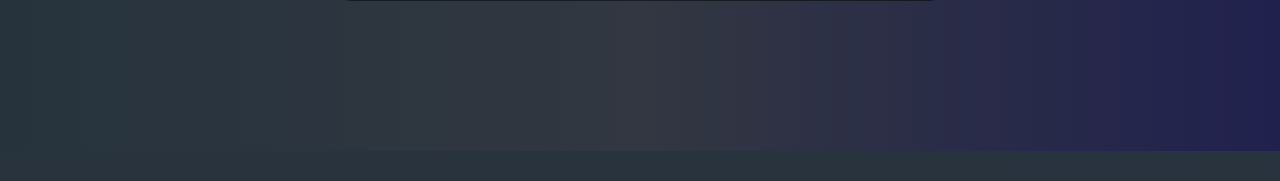
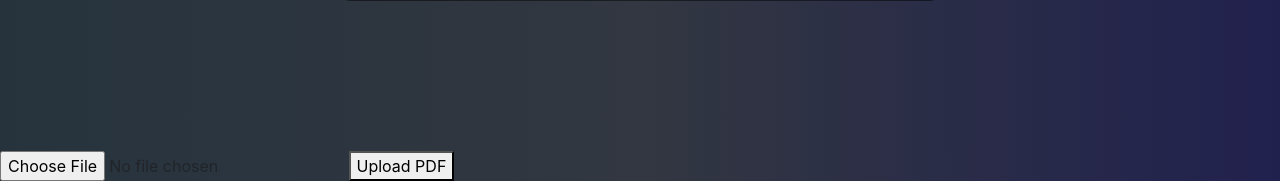
Before and after one commit to Akcthecoder200/Medical-Chatbot, a Flask app: page / in a window 1280 px wide. Shown: the part 649-830 px from the top of the page. Before the commit the page ends 800 px from the top, so only its background shows below. Run offline with Flask 3, Linux system fonts and the light colour scheme; some libraries are stand-ins or nearby versions.

Commit message:
feat: add PDF upload functionality with processing and error handling

```diff
--- a/app.py
+++ b/app.py
@@ -1,5 +1,5 @@
 from flask import Flask, render_template, jsonify, request
-from src.helper import download_hugging_face_embeddings
+from src.helper import download_hugging_face_embeddings, load_pdf_file, filter_to_minimal_docs, text_split
 from langchain_pinecone import PineconeVectorStore
 from langchain_google_genai import ChatGoogleGenerativeAI
 from langchain.chains import create_retrieval_chain
@@ -8,6 +8,9 @@ from langchain_core.prompts import ChatPromptTemplate
 from dotenv import load_dotenv
 from src.prompt import *
 import os
+from werkzeug.utils import secure_filename
+from pypdf.errors import PdfReadError
+from langchain.document_loaders import PyPDFLoader
 
 app = Flask(__name__)
 load_dotenv()
@@ -37,6 +40,13 @@ prompt = ChatPromptTemplate.from_messages([
 question_answer_chain = create_stuff_documents_chain(chatModel, prompt)
 rag_chain = create_retrieval_chain(retriever, question_answer_chain)
 
+UPLOAD_FOLDER = 'uploaded_pdfs'
+ALLOWED_EXTENSIONS = {'pdf'}
+app.config['UPLOAD_FOLDER'] = UPLOAD_FOLDER
+
+def allowed_file(filename):
+    return '.' in filename and filename.rsplit('.', 1)[1].lower() in ALLOWED_EXTENSIONS
+
 @app.route("/")
 def index():
     return render_template('chat.html')
@@ -50,5 +60,33 @@ def chat():
     print("Response : ", response["answer"])
     return str(response["answer"])
 
+@app.route("/upload", methods=["POST"])
+def upload_pdf():
+    if 'file' not in request.files:
+        return jsonify({"error": "No file part"}), 400
+    file = request.files['file']
+    if file.filename == '':
+        return jsonify({"error": "No selected file"}), 400
+    if file and allowed_file(file.filename):
+        filename = secure_filename(file.filename)
+        save_path = os.path.join(app.config['UPLOAD_FOLDER'], filename)
+        os.makedirs(app.config['UPLOAD_FOLDER'], exist_ok=True)
+        file.save(save_path)
+        try:
+            loader = PyPDFLoader(save_path)
+            docs = loader.load()
+            minimal_docs = filter_to_minimal_docs(docs)
+            chunks = text_split(minimal_docs)
+            docsearch.add_documents(documents=chunks)
+            return jsonify({"success": True, "filename": filename}), 200
+        except PdfReadError:
+            os.remove(save_path)
+            return jsonify({"error": "Uploaded PDF is corrupted or unreadable."}), 400
+        except Exception as e:
+            os.remove(save_path)
+            return jsonify({"error": f"Processing failed: {str(e)}"}), 500
+    else:
+        return jsonify({"error": "Invalid file type"}), 400
+
 if __name__ == '__main__':
     app.run(host="0.0.0.0", port=8080, debug=True)
--- a/templates/chat.html
+++ b/templates/chat.html
@@ -48,6 +48,22 @@
 			</div>
 		</div>
 
+		<form id="uploadForm" enctype="multipart/form-data">
+  <input type="file" name="file" accept=".pdf" required>
+  <button type="submit">Upload PDF</button>
+</form>
+<div id="uploadStatus"></div>
+<script>
+document.getElementById('uploadForm').onsubmit = async function(e) {
+  e.preventDefault();
+  const formData = new FormData(this);
+  const res = await fetch('/upload', { method: 'POST', body: formData });
+  const data = await res.json();
+  document.getElementById('uploadStatus').innerText = data.success ?
+    'Upload successful: ' + data.filename : 'Error: ' + (data.error || 'Unknown');
+};
+</script>
+
 		<script>
 			$(document).ready(function() {
 				$("#messageArea").on("submit", function(event) {
```
